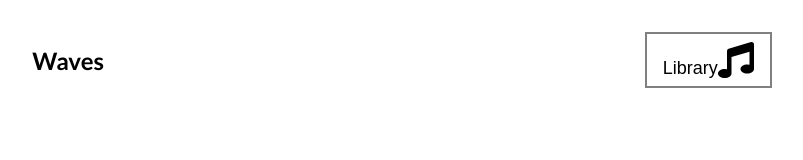
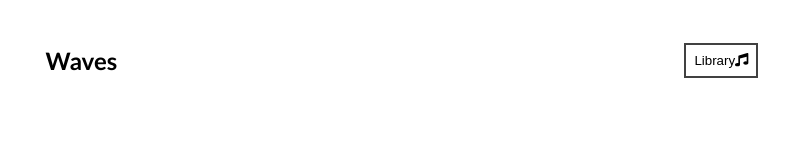
Before and after one commit to saalikmubeen/Musically---React-Music-Player, a React (Create React App) app: page / in a window 1280 px wide. Shown: the top 160 px of the page, without its empty margins (238-1041 px from the left). Built offline with nearby package versions, Linux system fonts and the light colour scheme.

Commit message:
refactored skip song functionality by adding useEffect hook

```diff
--- a/src/components/LibrarySong.js
+++ b/src/components/LibrarySong.js
@@ -2,7 +2,7 @@ import React, { useContext } from 'react';
 import { AppContext } from '../contexts/AppContext';
 
 function LibrarySong({ song, audioRef }) {
-    const { setSongs, songs, setCurrentSong, setIsPlaying } = useContext(AppContext);
+    const { setSongs, songs, setCurrentSong, isPlaying } = useContext(AppContext);
     const handleClick = () => {
         const updatedSongs = songs.map((individualSong) => {
             if (song.id === individualSong.id) {
@@ -14,8 +14,9 @@ function LibrarySong({ song, audioRef }) {
 
         setSongs(updatedSongs)
         setCurrentSong(song)
-        audioRef.current.play().then((audio) => audioRef.current.play())
-        setIsPlaying(true)
+        if (isPlaying) {
+            audioRef.current.play().then((audio) => audioRef.current.play())
+        }
     }
 
     return (
--- a/src/components/NavBar.js
+++ b/src/components/NavBar.js
@@ -10,7 +10,7 @@ const NavBar = () => {
             <h1>Waves</h1>
             <button onClick={() => setIsVisible(!isVisible)}>
                 Library
-                <FontAwesomeIcon icon={ faMusic } size="2x"/>
+                <FontAwesomeIcon icon={ faMusic } />
             </button>
         </nav>
     )
--- a/src/components/Player.js
+++ b/src/components/Player.js
@@ -1,4 +1,4 @@
-import React, { useContext } from 'react';
+import React, { useContext, useEffect } from 'react';
 import { FontAwesomeIcon } from '@fortawesome/react-fontawesome';
 import { faPlay, faPause, faAngleLeft, faAngleRight } from '@fortawesome/free-solid-svg-icons';
 import { AppContext } from '../contexts/AppContext';
@@ -28,31 +28,13 @@ function Player({ audioRef, time, setTime }) {
 
         if (songs.length === currentIndex + 1) {
                 setCurrentSong(songs[0])
-
-                const updatedSongs = songs.map((song, idx) => {
-                    if (idx === 0) {
-                        return {...song, active: true}
-                    } else {
-                        return {...song, active: false}
-                    }
-                })
-
-                setSongs(updatedSongs)
         } else {
                 setCurrentSong(songs[currentIndex + 1])
-
-                const updatedSongs = songs.map((song) => {
-                if (song.id === songs[currentIndex + 1].id) {
-                    return {...song, active: true}
-                } else {
-                    return {...song, active: false}
-                }
-                })
-
-                setSongs(updatedSongs)
         }
 
-        audioRef.current.play().then(() => audioRef.current.play())
+        if (isPlaying) {
+            audioRef.current.play().then(() => audioRef.current.play())
+        }
 
     }
 
@@ -62,34 +44,26 @@ function Player({ audioRef, time, setTime }) {
 
         if (currentIndex === 0) {
                 setCurrentSong(songs[songs.length - 1])
-
-                const updatedSongs = songs.map((song, idx) => {
-                    if (idx === songs.length - 1) {
-                        return {...song, active: true}
-                    } else {
-                        return {...song, active: false}
-                    }
-                })
-
-                setSongs(updatedSongs)
         } else {
                 setCurrentSong(songs[currentIndex - 1])
-
-                const updatedSongs = songs.map((song) => {
-                if (song.id === songs[currentIndex - 1].id) {
-                    return {...song, active: true}
-                } else {
-                    return {...song, active: false}
-                }
-                })
-
-                setSongs(updatedSongs)
         }
 
-        audioRef.current.play().then(() => audioRef.current.play())
+        if (isPlaying) {
+            audioRef.current.play().then(() => audioRef.current.play())
+        }
 
     }
 
+    useEffect(() => {
+        const updatedSongs = songs.map((song) => {
+            if (song.id === currentSong.id) {
+                return { ...song, active: true }
+            } else {
+                return { ...song, active: false }
+            }
+        });
+        setSongs(updatedSongs)
+    }, [currentSong])
 
     return (
         <div className="player-container">
--- a/src/styles/_Library.scss
+++ b/src/styles/_Library.scss
@@ -2,10 +2,11 @@
     position: fixed;
     top: 0;
     left: 0;
-    width: 30rem;
+    width: 20rem;
     height: 100vh;
     overflow: scroll;
     overflow-x: hidden;
+    box-shadow: 2px 2px 50px rgb(204, 204, 204);
     transform: translateX(-100%);
     opacity: 0;
     transition: all .5s ease;
@@ -25,20 +26,24 @@
     padding: 0 1rem;
     margin-top: 1rem;
     cursor: pointer;
+    transition: all .5s ease;
     img {
         width: 40%;
     }
     &--info {
-        width: 50%;
         display: flex;
         flex-direction: column;
         justify-content: center;
-        align-items: center;
+        padding-left: 1.5rem;
+        font-size: 13px;
+    }
+    &:hover {
+        background-color: rgb(222, 222, 255);
     }
 }
 
 .active-song {
-    background-color: lightblue;
+    background-color: rgb(165, 181, 228);
 }
 
 .show-library {
--- a/src/styles/_NavBar.scss
+++ b/src/styles/_NavBar.scss
@@ -4,11 +4,15 @@
     justify-content: space-around;
     align-items: center;
     button {
-        background: none;
+        background: transparent;
         outline: none;
-        border: 2px solid gray;
-        padding: .5rem 1rem;
-        font-size: large;
+        border: 2px solid rgb(65, 65, 65);
+        padding: .5rem;
+        transition: all 0.3s ease;
         cursor: pointer;
+        &:hover {
+            background: rgb(65, 65, 65);
+            color: white
+        }
     }
 }
--- a/src/styles/app.scss
+++ b/src/styles/app.scss
@@ -2,6 +2,17 @@
     margin: 0;
     padding: 0;
     box-sizing: border-box;
+    *::-webkit-scrollbar {
+        width: 5px;
+    }
+    *::-webkit-scrollbar-track {
+        background: transparent;
+    }
+    *::-webkit-scrollbar-thumb {
+        background-color: rgba(155, 155, 155, 0.7);
+        border-radius: 20px;
+        border: transparent;
+    }
 }
 
 body {
```
